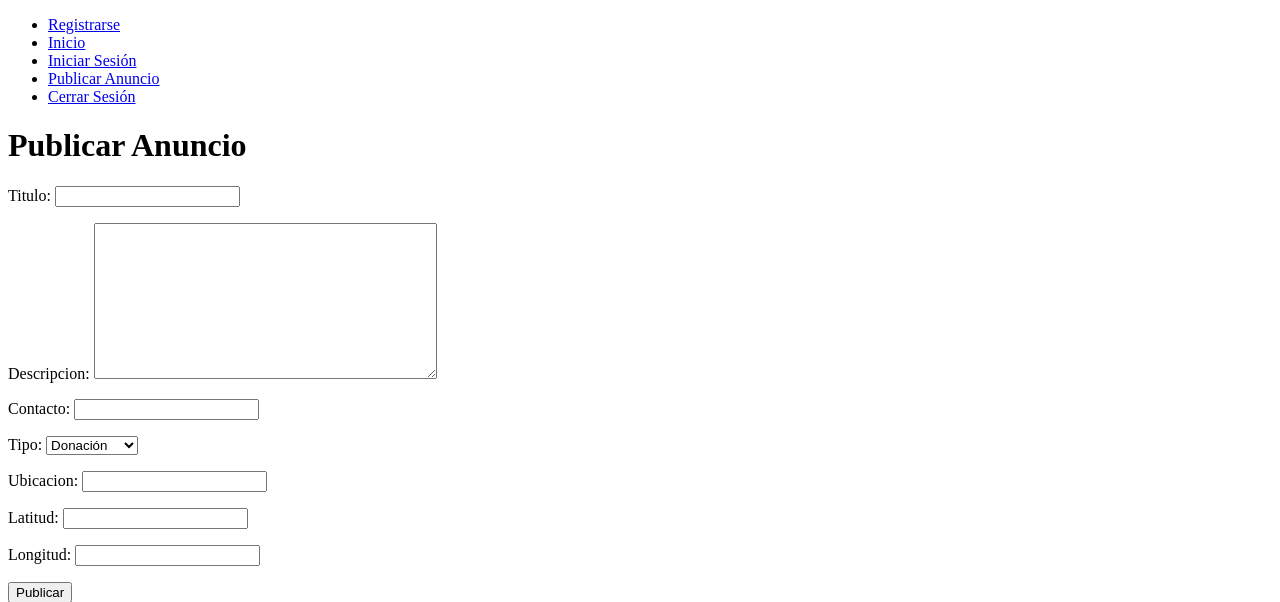
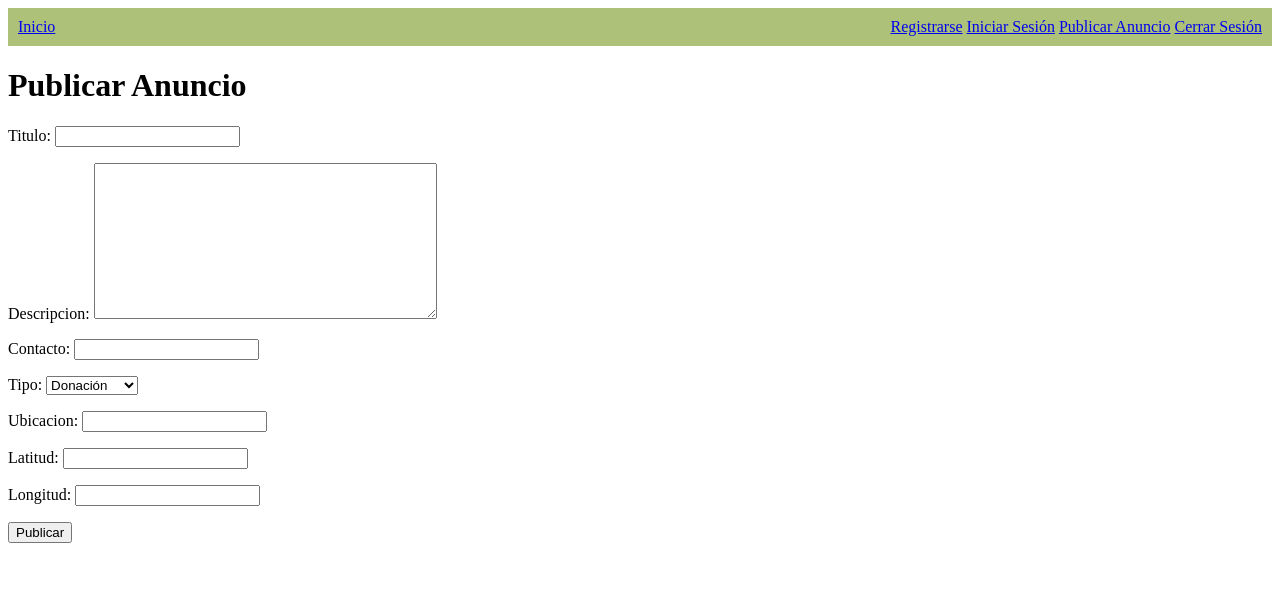
Before and after one commit to chicharron1/bookity-proyecto-inicial, a Django app: page /publicar/ in a window 1280 px wide. Shown: the top 602 px of the page. Run offline with Django 5.2, Linux system fonts and the light colour scheme; a user stored in the database is signed in.

Commit message:
se me había olvidado hacer la migración para que se pueda publicar xd. También argegué el archivo de css y comencé con la barra de navegación superior

```diff
--- /dev/null
+++ b/bookity/BookityApp/static/css/styles.css
@@ -0,0 +1,8 @@
+.barra_nav {
+    background-color: #adc178;
+    color: black;
+    padding: 10px;
+    display: flex;
+    justify-content: space-between;
+    align-items: center;
+}
--- a/bookity/BookityApp/templates/BookityApp/base.html
+++ b/bookity/BookityApp/templates/BookityApp/base.html
@@ -1,20 +1,24 @@
+{% load static %}
 <!DOCTYPE html>
 <html lang="es">
 <head>
     <meta charset="UTF-8">
     <title>Bookity</title>
+    <link rel="stylesheet" href="{% static 'css/styles.css' %}">
 </head>
 <body>
-    <nav>
-        <ul>
-            <li><a href="\registro">Registrarse</a></li>
-            <li><a href="\inicio">Inicio</a></li>
-            <li><a href="\login">Iniciar Sesión</a></li>
+    <nav class="barra_nav">
+        <div class="logo">
+            <a href="\inicio">Inicio</a>
+        </div>
+        <div class="enlaces">
+            <a href="\registro">Registrarse</a>
+            <a href="\login">Iniciar Sesión</a>
             {% if user.is_authenticated %}
-            <li><a href="\publicar">Publicar Anuncio</a></li>
-            <li><a href="\cerrar_sesion">Cerrar Sesión</a></li>
+                <a href="\publicar">Publicar Anuncio</a>
+                <a href="\cerrar_sesion">Cerrar Sesión</a>
             {% endif %}
-        </ul>
+        </div>
     </nav>
     {% block content %}
     {% endblock %}
--- a/bookity/bookity/settings.py
+++ b/bookity/bookity/settings.py
@@ -115,7 +115,7 @@ USE_TZ = True
 # Static files (CSS, JavaScript, Images)
 # https://docs.djangoproject.com/en/5.2/howto/static-files/
 
-STATIC_URL = 'static/'
+STATIC_URL = '/static/'
 
 # Default primary key field type
 # https://docs.djangoproject.com/en/5.2/ref/settings/#default-auto-field
```
Also changed, not shown: bookity/BookityApp/migrations/0001_initial.py (added), bookity/db.sqlite3.
